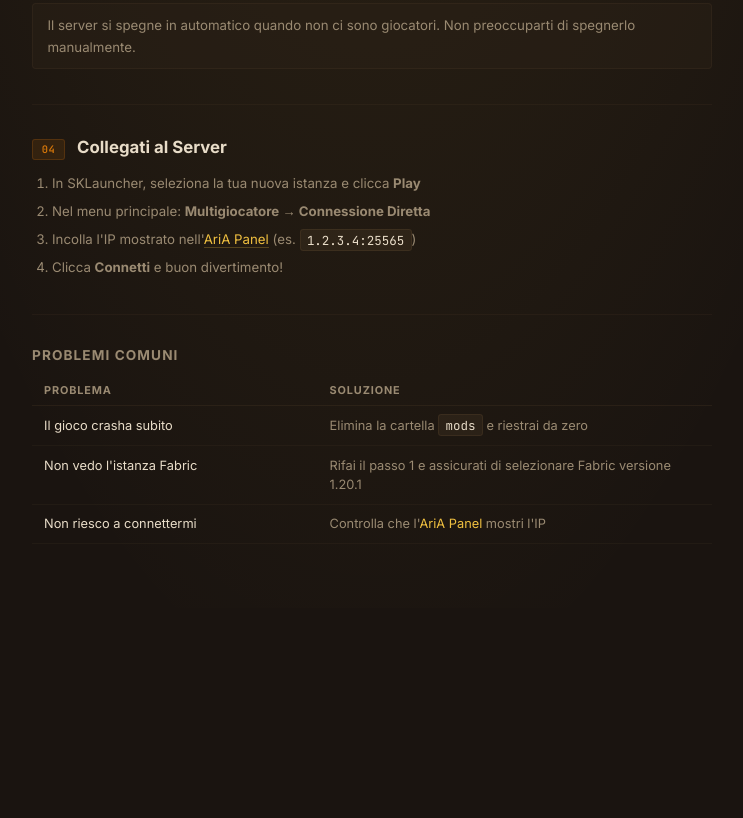
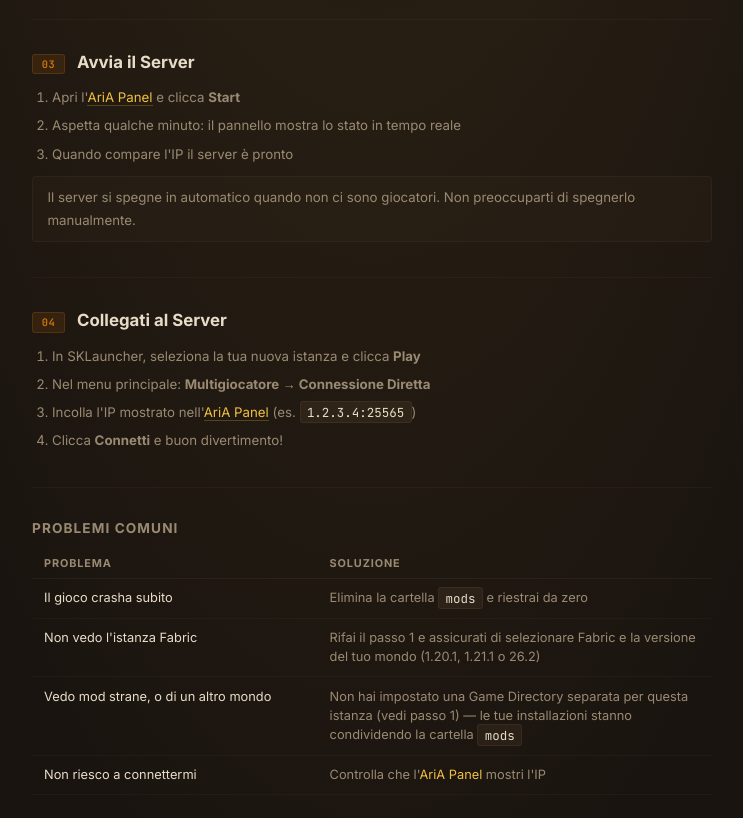
Before and after one commit to axiomeye/aria-mc-server-guide, a plain HTML site: page index.html in a window 1280 px wide. Shown: the part 1536-2354 px from the top of the page, without its empty margins (268-1011 px from the left). Before the commit the page ends 2144 px from the top, so only its background shows below. Drawn offline with Linux system fonts and the light colour scheme.

Commit message:
fix: guide never told players to set a separate Game Directory
Step 1 created a new Fabric installation but never set its Game Directory.
Per SKLauncher's own docs, installations without one share the same mods,
worlds and options folder. Combined with step 2 ("delete the mods folder
completely"), a player who already had another modded Fabric install, or who
wanted to play more than one of the three AriA worlds, would have that
install's mods wiped or mixed together on the next launch.

Step 1 now has players set a dedicated Game Directory per world
(.minecraft-aria-classic / -cobblemon / -latest), matching the layout already
used to set this up locally, with a note explaining why before they reach the
destructive step. The troubleshooting table gets a row for the symptom
directly and its stale "make sure you selected Fabric 1.20.1" line is
corrected for the three-world setup.

Applied to all four language/platform sections (IT/EN, Windows/Mac).

```diff
--- a/index.html
+++ b/index.html
@@ -95,8 +95,10 @@
           <li>Apri SKLauncher e vai nella scheda <strong>Installations Manager</strong></li>
           <li>Clicca <strong>+ (New Installation)</strong> e dalle un nome</li>
           <li>Scegli <strong>Fabric</strong> come tipo e seleziona la versione del tuo mondo (<code>1.20.1</code>, <code>1.21.1</code> o <code>26.2</code>)</li>
+          <li>In <strong>More Options</strong>, imposta una <strong>Game Directory</strong> dedicata — ad esempio <code>.minecraft-aria-classic</code>, <code>.minecraft-aria-cobblemon</code> o <code>.minecraft-aria-latest</code> a seconda del mondo scelto</li>
           <li>Clicca <strong>Save</strong>, selezionala nella home e avviala una volta per scaricare i file. Chiudila subito appena compare il menu principale</li>
         </ol>
+        <p class="note"><strong>Importante:</strong> senza una Game Directory dedicata, tutte le tue istanze Fabric condividono le stesse mod, mondi e opzioni. Se hai già altre installazioni modate, il passo successivo (che elimina la cartella <code>mods</code>) cancellerebbe anche quelle. Se vuoi giocare a più di uno dei tre mondi AriA, ogni mondo ha bisogno della propria Game Directory.</p>
         <p class="note">Se hai già acquistato Minecraft e preferisci il <a href="https://www.minecraft.net/it-it/download" target="_blank" rel="noopener">Launcher Ufficiale</a>, dovrai installare Java da <a href="https://adoptium.net/" target="_blank" rel="noopener">adoptium.net</a> e Fabric manualmente tramite il <a href="https://maven.fabricmc.net/net/fabricmc/fabric-installer/1.0.3/fabric-installer-1.0.3.jar">Fabric Installer</a> (versione 1.20.1).</p>
       </div><hr class="divider">
 
@@ -137,7 +139,8 @@
         <thead><tr><th>Problema</th><th>Soluzione</th></tr></thead>
         <tbody>
           <tr><td>Il gioco crasha subito</td><td>Elimina la cartella <code>mods</code> e riestrai da zero</td></tr>
-          <tr><td>Non vedo l'istanza Fabric</td><td>Rifai il passo 1 e assicurati di selezionare Fabric versione 1.20.1</td></tr>
+          <tr><td>Non vedo l'istanza Fabric</td><td>Rifai il passo 1 e assicurati di selezionare Fabric e la versione del tuo mondo (1.20.1, 1.21.1 o 26.2)</td></tr>
+          <tr><td>Vedo mod strane, o di un altro mondo</td><td>Non hai impostato una Game Directory separata per questa istanza (vedi passo 1) — le tue installazioni stanno condividendo la cartella <code>mods</code></td></tr>
           <tr><td>Non riesco a connettermi</td><td>Controlla che l'<a href="https://aria-mc-server-972697371927.europe-west8.run.app/">AriA Panel</a> mostri l'IP</td></tr>
         </tbody>
       </table>
@@ -161,8 +164,10 @@
           <li>Apri SKLauncher e vai nella scheda <strong>Installations Manager</strong></li>
           <li>Clicca <strong>+ (New Installation)</strong> e dalle un nome</li>
           <li>Scegli <strong>Fabric</strong> come tipo e seleziona la versione del tuo mondo (<code>1.20.1</code>, <code>1.21.1</code> o <code>26.2</code>)</li>
+          <li>In <strong>More Options</strong>, imposta una <strong>Game Directory</strong> dedicata — ad esempio <code>.minecraft-aria-classic</code>, <code>.minecraft-aria-cobblemon</code> o <code>.minecraft-aria-latest</code> a seconda del mondo scelto</li>
           <li>Clicca <strong>Save</strong>, selezionala nella home e avviala una volta per scaricare i file. Chiudila subito appena compare il menu principale</li>
         </ol>
+        <p class="note"><strong>Importante:</strong> senza una Game Directory dedicata, tutte le tue istanze Fabric condividono le stesse mod, mondi e opzioni. Se hai già altre installazioni modate, il passo successivo (che elimina la cartella <code>mods</code>) cancellerebbe anche quelle. Se vuoi giocare a più di uno dei tre mondi AriA, ogni mondo ha bisogno della propria Game Directory.</p>
         <p class="note">Se hai già acquistato Minecraft e preferisci il <a href="https://www.minecraft.net/it-it/download" target="_blank" rel="noopener">Launcher Ufficiale</a>, dovrai installare Java da <a href="https://adoptium.net/" target="_blank" rel="noopener">adoptium.net</a> e Fabric manualmente tramite il <a href="https://maven.fabricmc.net/net/fabricmc/fabric-installer/1.0.3/fabric-installer-1.0.3.jar">Fabric Installer</a> (versione 1.20.1).</p>
       </div><hr class="divider">
 
@@ -203,7 +208,8 @@
         <thead><tr><th>Problema</th><th>Soluzione</th></tr></thead>
         <tbody>
           <tr><td>Il gioco crasha subito</td><td>Elimina la cartella <code>mods</code> e riestrai da zero</td></tr>
-          <tr><td>Non vedo l'istanza Fabric</td><td>Rifai il passo 1 e assicurati di selezionare Fabric versione 1.20.1</td></tr>
+          <tr><td>Non vedo l'istanza Fabric</td><td>Rifai il passo 1 e assicurati di selezionare Fabric e la versione del tuo mondo (1.20.1, 1.21.1 o 26.2)</td></tr>
+          <tr><td>Vedo mod strane, o di un altro mondo</td><td>Non hai impostato una Game Directory separata per questa istanza (vedi passo 1) — le tue installazioni stanno condividendo la cartella <code>mods</code></td></tr>
           <tr><td>Non riesco a connettermi</td><td>Controlla che l'<a href="https://aria-mc-server-972697371927.europe-west8.run.app/">AriA Panel</a> mostri l'IP</td></tr>
         </tbody>
       </table>
@@ -227,8 +233,10 @@
           <li>Open SKLauncher and go to the <strong>Installations Manager</strong> tab</li>
           <li>Click <strong>+ (New Installation)</strong> and give it a name</li>
           <li>Select <strong>Fabric</strong> as the type and choose your world's version (<code>1.20.1</code>, <code>1.21.1</code> or <code>26.2</code>)</li>
+          <li>Under <strong>More Options</strong>, set a dedicated <strong>Game Directory</strong> — for example <code>.minecraft-aria-classic</code>, <code>.minecraft-aria-cobblemon</code> or <code>.minecraft-aria-latest</code> depending on the world you picked</li>
           <li>Click <strong>Save</strong>, select it on the home screen and launch it once to download the files. Close it as soon as the main menu appears</li>
         </ol>
+        <p class="note"><strong>Important:</strong> without a dedicated Game Directory, every Fabric installation you have shares the same mods, worlds and options. If you already have other modded installs, the next step (which deletes the <code>mods</code> folder) would wipe those out too. If you want to play more than one of the three AriA worlds, each one needs its own Game Directory.</p>
         <p class="note">If you own Minecraft and prefer the <a href="https://www.minecraft.net/en-us/download" target="_blank" rel="noopener">Official Launcher</a>, you'll need to install Java from <a href="https://adoptium.net/" target="_blank" rel="noopener">adoptium.net</a> and Fabric separately using the <a href="https://maven.fabricmc.net/net/fabricmc/fabric-installer/1.0.3/fabric-installer-1.0.3.jar">Fabric Installer</a> (version 1.20.1).</p>
       </div><hr class="divider">
 
@@ -268,7 +276,8 @@
         <thead><tr><th>Problem</th><th>Solution</th></tr></thead>
         <tbody>
           <tr><td>Game crashes on launch</td><td>Delete <code>mods</code> and re-extract from scratch</td></tr>
-          <tr><td>Fabric instance missing</td><td>Redo step 1 and make sure you selected Fabric version 1.20.1</td></tr>
+          <tr><td>Fabric instance missing</td><td>Redo step 1 and make sure you selected Fabric and your world's version (1.20.1, 1.21.1 or 26.2)</td></tr>
+          <tr><td>Seeing mods from another world, or ones I didn't install</td><td>You didn't set a separate Game Directory for this instance (see step 1) — your installations are sharing the same <code>mods</code> folder</td></tr>
           <tr><td>Can't connect</td><td>Check the <a href="https://aria-mc-server-972697371927.europe-west8.run.app/">AriA Panel</a> shows an IP</td></tr>
         </tbody>
       </table>
@@ -292,8 +301,10 @@
           <li>Open SKLauncher and go to the <strong>Installations Manager</strong> tab</li>
           <li>Click <strong>+ (New Installation)</strong> and give it a name</li>
           <li>Select <strong>Fabric</strong> as the type and choose your world's version (<code>1.20.1</code>, <code>1.21.1</code> or <code>26.2</code>)</li>
+          <li>Under <strong>More Options</strong>, set a dedicated <strong>Game Directory</strong> — for example <code>.minecraft-aria-classic</code>, <code>.minecraft-aria-cobblemon</code> or <code>.minecraft-aria-latest</code> depending on the world you picked</li>
           <li>Click <strong>Save</strong>, select it on the home screen and launch it once to download the files. Close it as soon as the main menu appears</li>
         </ol>
+        <p class="note"><strong>Important:</strong> without a dedicated Game Directory, every Fabric installation you have shares the same mods, worlds and options. If you already have other modded installs, the next step (which deletes the <code>mods</code> folder) would wipe those out too. If you want to play more than one of the three AriA worlds, each one needs its own Game Directory.</p>
         <p class="note">If you own Minecraft and prefer the <a href="https://www.minecraft.net/en-us/download" target="_blank" rel="noopener">Official Launcher</a>, you'll need to install Java from <a href="https://adoptium.net/" target="_blank" rel="noopener">adoptium.net</a> and Fabric separately using the <a href="https://maven.fabricmc.net/net/fabricmc/fabric-installer/1.0.3/fabric-installer-1.0.3.jar">Fabric Installer</a> (version 1.20.1).</p>
       </div><hr class="divider">
 
@@ -333,7 +344,8 @@
         <thead><tr><th>Problem</th><th>Solution</th></tr></thead>
         <tbody>
           <tr><td>Game crashes on launch</td><td>Delete <code>mods</code> and re-extract from scratch</td></tr>
-          <tr><td>Fabric instance missing</td><td>Redo step 1 and make sure you selected Fabric version 1.20.1</td></tr>
+          <tr><td>Fabric instance missing</td><td>Redo step 1 and make sure you selected Fabric and your world's version (1.20.1, 1.21.1 or 26.2)</td></tr>
+          <tr><td>Seeing mods from another world, or ones I didn't install</td><td>You didn't set a separate Game Directory for this instance (see step 1) — your installations are sharing the same <code>mods</code> folder</td></tr>
           <tr><td>Can't connect</td><td>Check the <a href="https://aria-mc-server-972697371927.europe-west8.run.app/">AriA Panel</a> shows an IP</td></tr>
         </tbody>
       </table>
```
